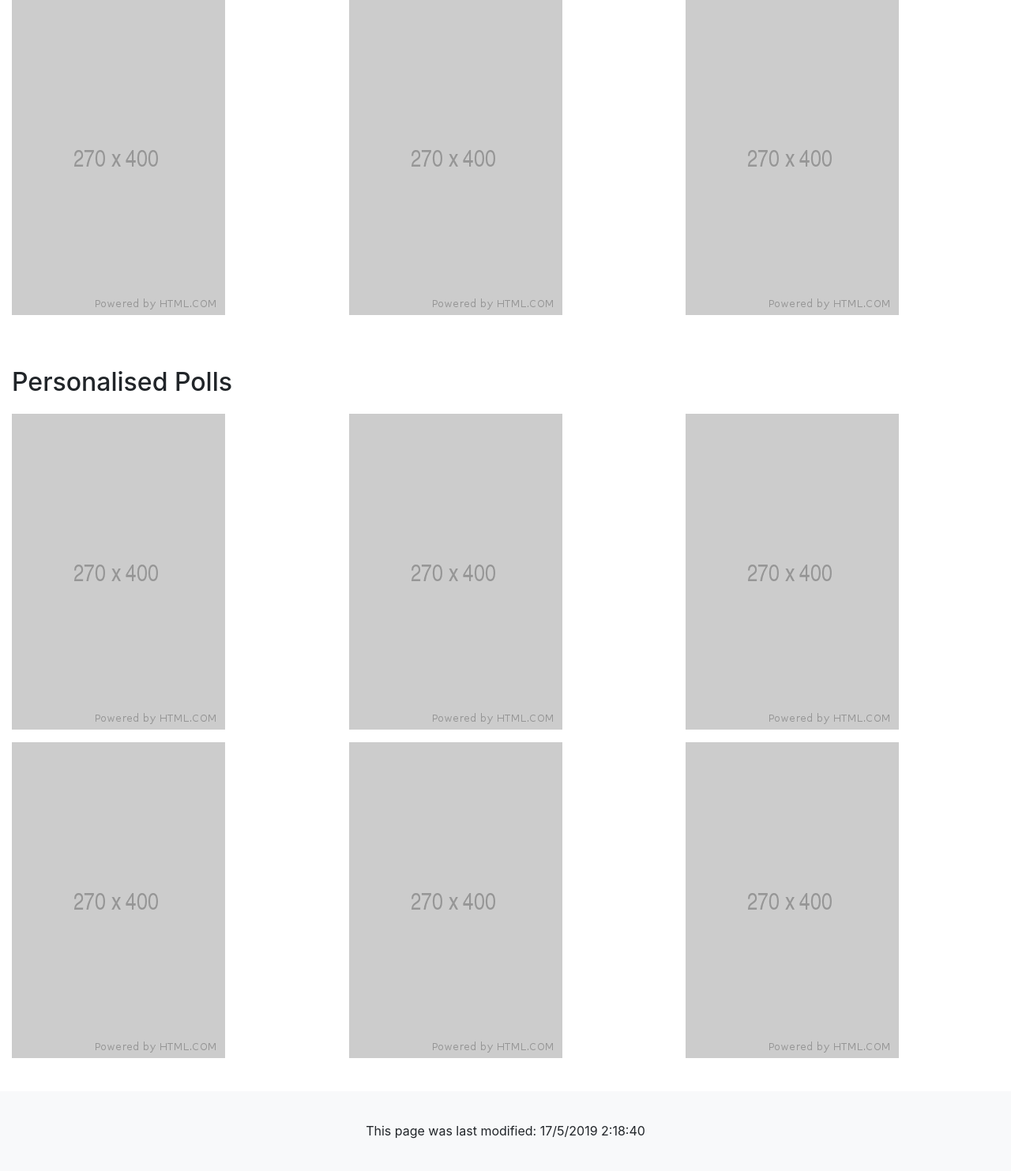
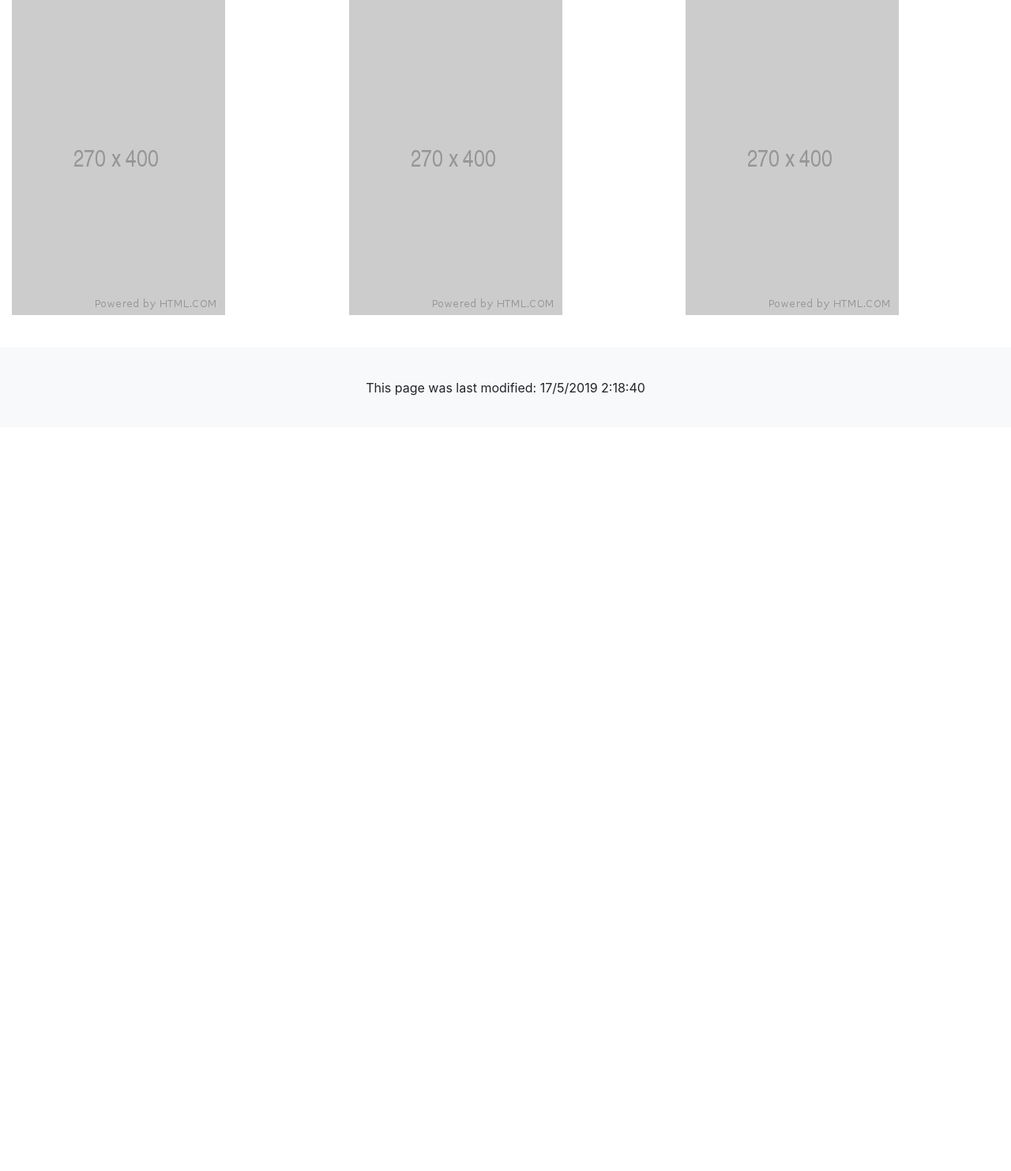
Before and after one commit to conor-smith/3403Project, a Flask app: page /front in a window 1280 px wide. Shown: the part 577-2060 px from the top of the page at 79% size. After the commit the page ends 1078 px from the top, so only its background shows below. Run offline with Flask 2, Linux system fonts and the light colour scheme; the visitor is signed in with stand-in values (Sample User, id 1); data comes from the database, SQL or seed files in the repository; some libraries are stand-ins or nearby versions.

Commit message:
Fixed error from front.html

```diff
--- a/app/templates/front.html
+++ b/app/templates/front.html
@@ -25,20 +25,6 @@
     {% endfor %}
   </div>
 </main>
-{% endif %}
-
-<!-- TODO show random polls if not logged in, otherwise show personalised selection-->
-{% if current_user.is_authenticated %} <!-- Logged in user -->
-<main class = "container-fluid">
-  <h2>Personalised Polls</h2>
-  <div class = "row">
-    {% for p in polls %}
-    <div class = "col-md-4 mb-3">
-      <a href = "#"> <img class = "img-fluid" src = "{{ url_for('static', filename=p.img) }}" alt = "Poll Image"> </a>
-    </div>
-    {% endfor %}
-  </div>
-</main>
 {% else %} <!-- Not logged in -->
 <main class = "container-fluid">
   <h2>Randomized Polls</h2>
```
